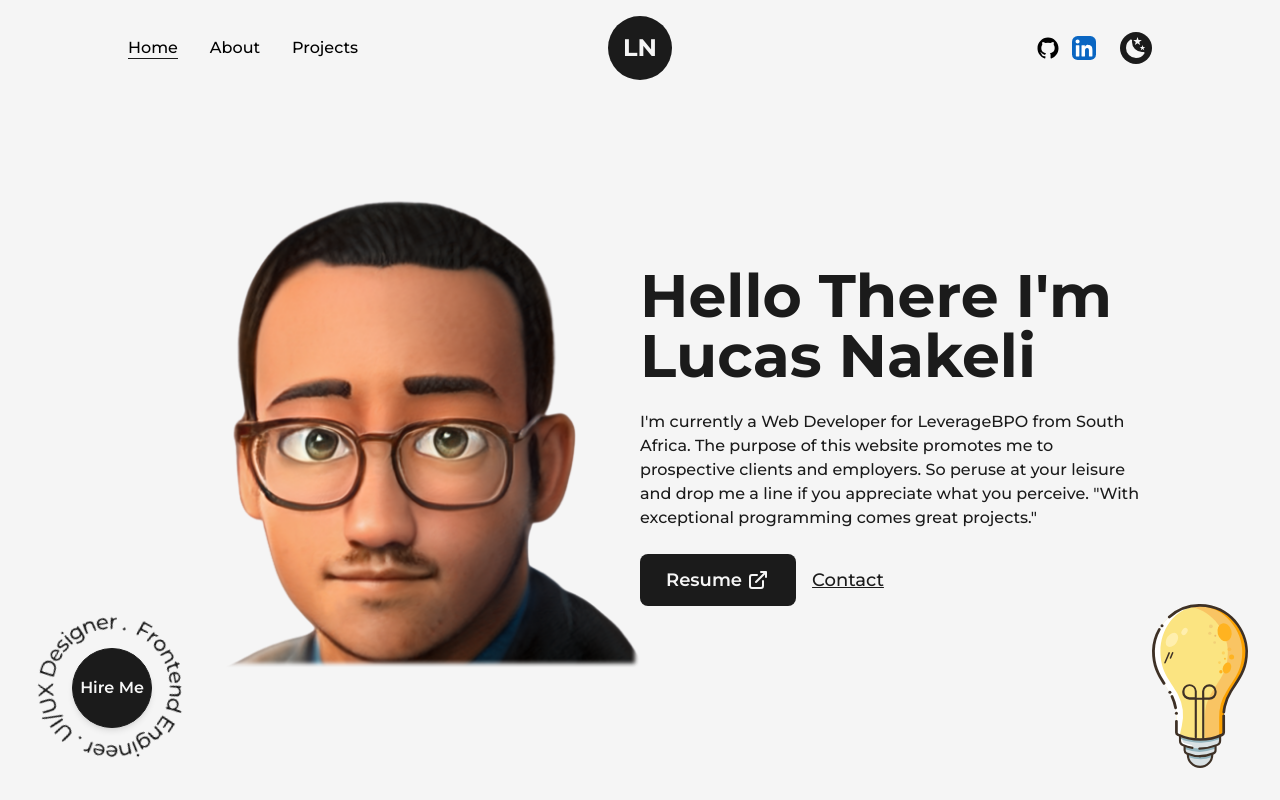
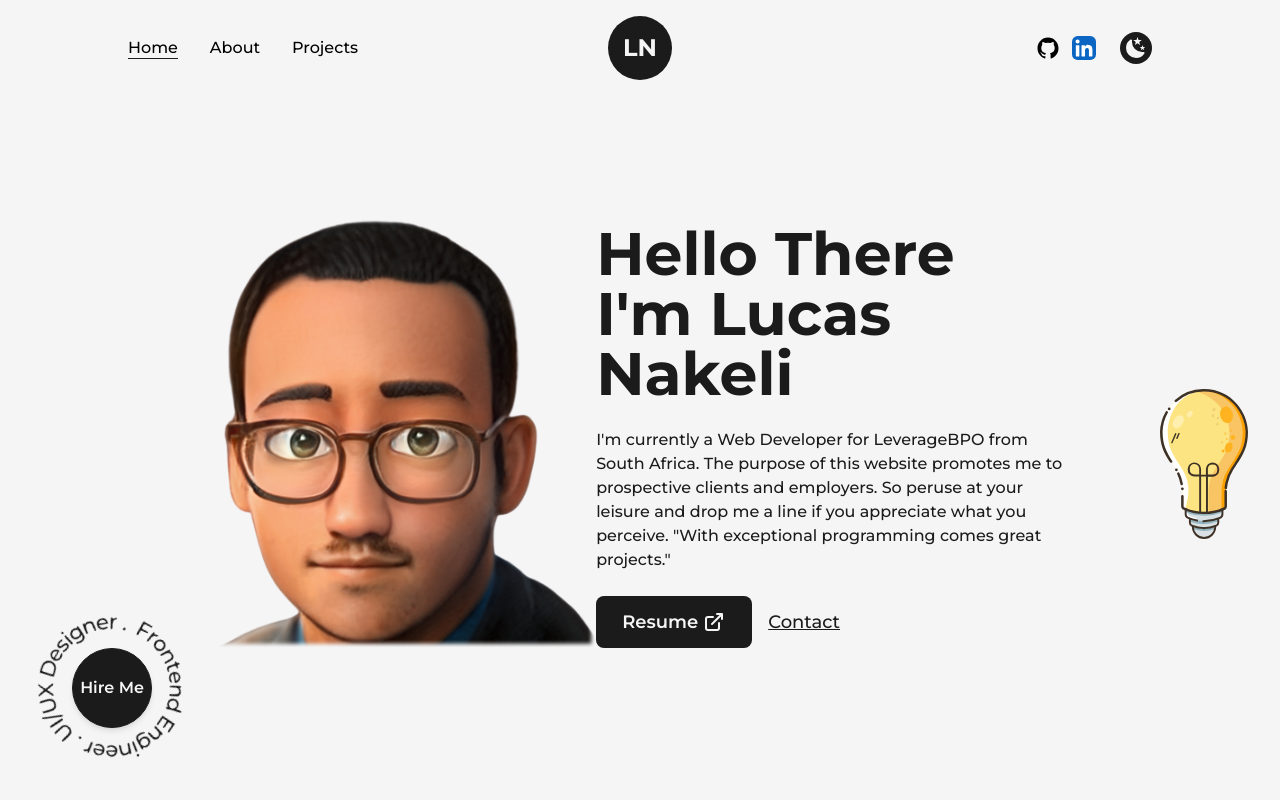
Before and after one commit to DManLucas/2nd-Porfolio, a Next.js app: page / in a window 1280 px wide. Shown: the top 800 px of the page. Built offline with nearby package versions, Linux system fonts and the light colour scheme.

Commit message:
hire me fixes

```diff
--- a/src/Components/HireMe.js
+++ b/src/Components/HireMe.js
@@ -8,7 +8,7 @@ const HireMe = () => {
       className="fixed left-4 bottom-4
     flex items-center justify-center overflow-hidden
     md:right-4 md:left-auto md:top-0 md:bottom-auto
-    md:absolute sm:right-0"
+    md:absolute sm:right-0 "
     >
       <div
         className="w-48 h-auto flex items-center
@@ -20,6 +20,7 @@ const HireMe = () => {
         />
         <Link
           href="mailto:luminouslucas@duck.com"
+          target={"_blank"}
           className="flex items-center justify-center
         absolute left-1/2 top-1/2 -translate-x-1/2
         -translate-y-1/2 bg-dark text-light
--- a/src/pages/index.js
+++ b/src/pages/index.js
@@ -89,12 +89,13 @@ export default function Home() {
           </div>
         </Layout>
 
-        <HireMe />
-        <div className="absolute right-8 bottom-8 inline-block w-24 md:hidden">
+        <HireMe className="z-40"/>
+        <div className="relative right-8 bottom-8
+        inline-block w-24 md:hidden ">
           <Image
             src={lightBulb}
             alt="Luminous Lucas"
-            className="w-full h-auto"
+            className="w-full h-auto "
           />
         </div>
       </main>
```
